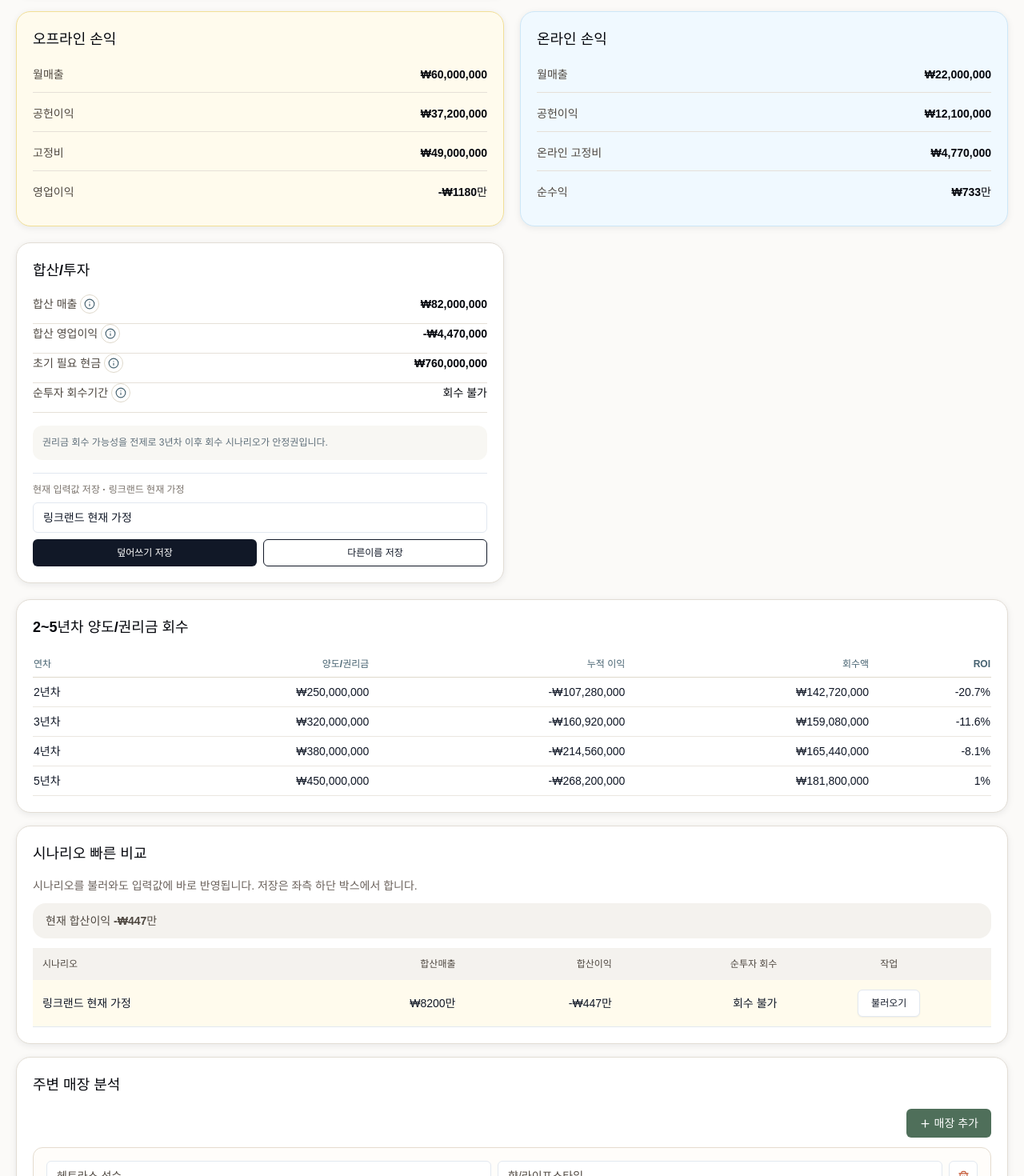
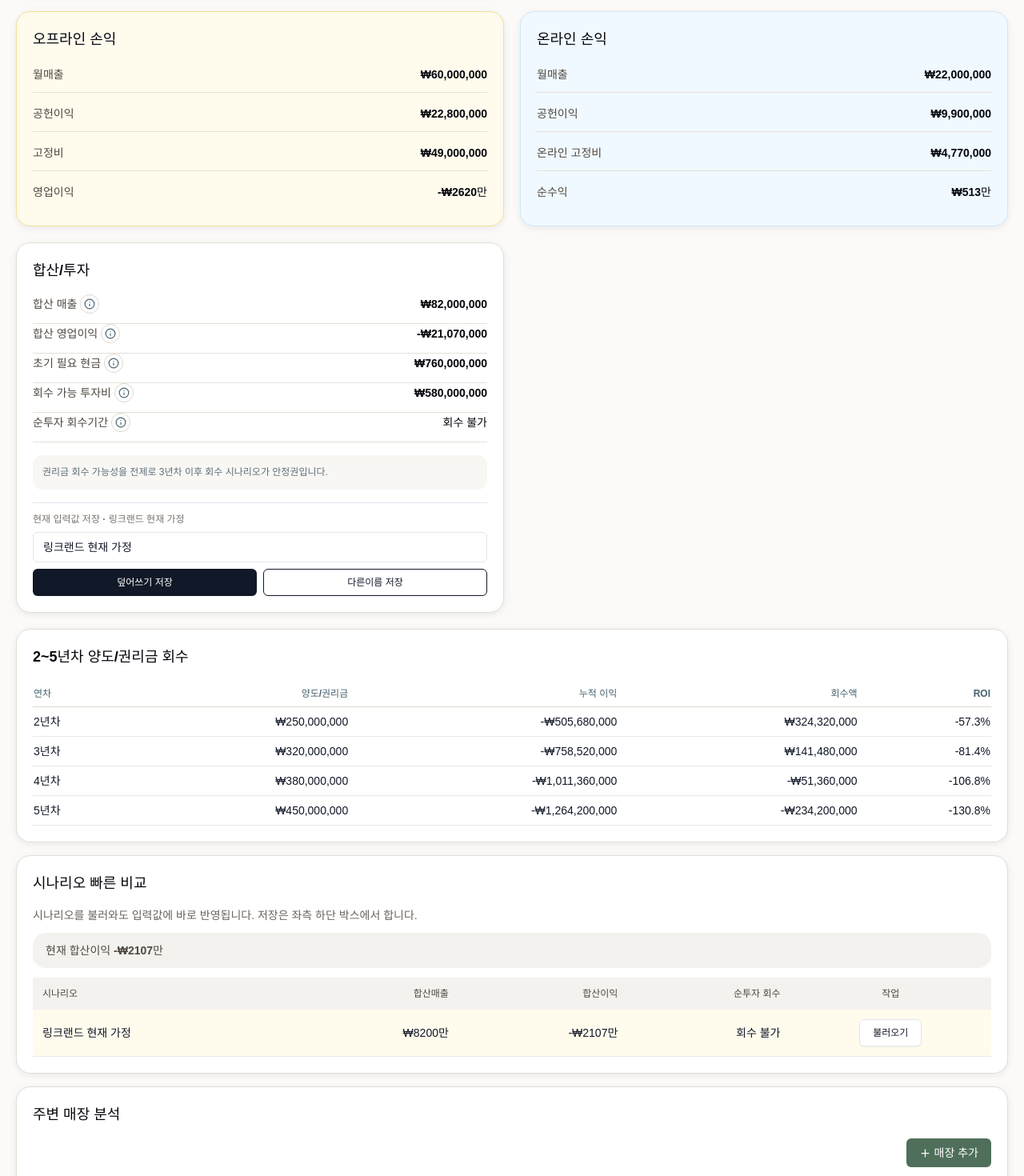
Before and after one commit to gkfls117-star/linkland-bep-calculator, a React (Vite) app: page / in a window 1280 px wide. Shown: the part 2620-4090 px from the top of the page at 80% size. Built offline with nearby package versions, Linux system fonts and the light colour scheme; no server answers.

Commit message:
원가율 계산과 회수기간 기준 수정

```diff
--- a/src/components/Dashboard.tsx
+++ b/src/components/Dashboard.tsx
@@ -74,7 +74,8 @@ export const Dashboard = ({
         <SummaryLine label={localized("합산 매출", "合计销售额", language)} value={formatMoney(input.offlineMonthlyRevenue + input.onlineMonthlyRevenue, currency, exchangeRate)} tip={localized("오프라인 + 온라인 매출", "线下 + 线上销售额", language)} onTip={(active) => onHighlight(active ? "offlineMonthlyRevenue" : null)} />
         <SummaryLine label={localized("합산 영업이익", "合计营业利润", language)} value={formatMoney(result.combinedMonthlyProfit, currency, exchangeRate)} tip={localized("오프라인 이익 + 온라인 이익", "线下利润 + 线上利润", language)} onTip={(active) => onHighlight(active ? "onlineMonthlyRevenue" : null)} />
         <SummaryLine label={t("initialCash", language)} value={formatMoney(result.initialCash, currency, exchangeRate)} tip={localized("초기 투자비 전체 합계", "初始投资总额", language)} onTip={(active) => onHighlight(active ? "transferPremiumYear3" : null)} />
-        <SummaryLine label={t("payback", language)} value={formatMonths(result.paybackMonths, language)} tip={localized("순투자금(초기 현금 - 회수 가능 투자비) ÷ 합산 월 영업이익", "净投资额（初始现金 - 可回收投资）÷ 合计月营业利润", language)} onTip={(active) => onHighlight(active ? "offlineMarginRate" : null)} />
+        <SummaryLine label={localized("회수 가능 투자비", "可回收投资", language)} value={formatMoney(result.recoverableInvestment, currency, exchangeRate)} tip={localized("임차/초기 투자비에서 회수 가능 체크된 항목 합계", "租赁/初始投资中勾选可回收的项目合计", language)} onTip={(active) => onHighlight(active ? "transferPremiumYear3" : null)} />
+        <SummaryLine label={t("payback", language)} value={formatMonths(result.paybackMonths, language)} tip={localized("초기 필요 현금 ÷ 합산 월 영업이익", "初始现金 ÷ 合计月营业利润", language)} onTip={(active) => onHighlight(active ? "offlineMarginRate" : null)} />
         <p className="mt-4 rounded-xl bg-[#f8f7f3] p-3 text-xs leading-relaxed text-[#5f6f7a]">
           {input.judgmentMemo}
         </p>
--- a/src/lib/calc.ts
+++ b/src/lib/calc.ts
@@ -9,6 +9,8 @@ import type {
 import type { MarketMetrics, MarketStore } from "../types/market"
 
 const percent = (value: number): number => value / 100
+
+const remainingPercent = (value: number): number => 1 - percent(value)
 
 const lockedOnlineRateItemIds = new Set(["online_platform", "online_ads"])
 
@@ -62,19 +64,21 @@ export const calculateTotals = (input: CalculatorInput): SectionTotals => {
 export const calculateBep = (input: CalculatorInput): CalculatorResult => {
   const calculatedInput = withCalculatedOfflineRevenue(input)
   const totals = calculateTotals(calculatedInput)
-  const offlineContribution = calculatedInput.offlineMonthlyRevenue * percent(calculatedInput.offlineMarginRate)
-  const onlineContribution = calculatedInput.onlineMonthlyRevenue * percent(calculatedInput.onlineMarginRate)
+  const offlineContribution = calculatedInput.offlineMonthlyRevenue * remainingPercent(calculatedInput.offlineMarginRate)
+  const onlineContribution = calculatedInput.onlineMonthlyRevenue * remainingPercent(calculatedInput.onlineMarginRate)
   const offlineNetProfit = offlineContribution - totals.offlineFixedMonthly
   const onlineNetProfit = onlineContribution - totals.onlineMonthlyCost
   const combinedMonthlyProfit = offlineNetProfit + onlineNetProfit
   const offlineBepRevenue =
-    calculatedInput.offlineMarginRate > 0 ? totals.offlineFixedMonthly / percent(calculatedInput.offlineMarginRate) : 0
+    calculatedInput.offlineMarginRate < 100
+      ? totals.offlineFixedMonthly / remainingPercent(calculatedInput.offlineMarginRate)
+      : 0
   const offlineBepVisitors =
     calculatedInput.avgOrderValue > 0 && calculatedInput.conversionRate > 0
       ? offlineBepRevenue / calculatedInput.avgOrderValue / percent(calculatedInput.conversionRate)
       : 0
   const paybackMonths =
-    combinedMonthlyProfit > 0 ? totals.nonRecoverableInvestment / combinedMonthlyProfit : null
+    combinedMonthlyProfit > 0 ? totals.initialCash / combinedMonthlyProfit : null
 
   return {
     offlineContribution,
@@ -89,7 +93,12 @@ export const calculateBep = (input: CalculatorInput): CalculatorResult => {
     offlineBepRevenue,
     offlineBepVisitors,
     riskLevel: riskLevel(combinedMonthlyProfit, paybackMonths),
-    transferRecovery: transferRecovery(calculatedInput, combinedMonthlyProfit, totals.nonRecoverableInvestment),
+    transferRecovery: transferRecovery(
+      calculatedInput,
+      combinedMonthlyProfit,
+      totals.initialCash,
+      totals.recoverableInvestment,
+    ),
     totals,
   }
 }
@@ -107,6 +116,7 @@ const transferRecovery = (
   input: CalculatorInput,
   combinedMonthlyProfit: number,
   initialCash: number,
+  recoverableInvestment: number,
 ): readonly TransferRecovery[] => {
   const premiums = [
     [2, input.transferPremiumYear2],
@@ -117,7 +127,7 @@ const transferRecovery = (
 
   return premiums.map(([year, premium]) => {
     const cumulativeProfit = combinedMonthlyProfit * year * 12
-    const recoveredAmount = cumulativeProfit + premium
+    const recoveredAmount = cumulativeProfit + premium + recoverableInvestment
     return {
       year,
       premium,
```
Also changed, not shown: 1 other file (tests, documents, lock files or other folders).
